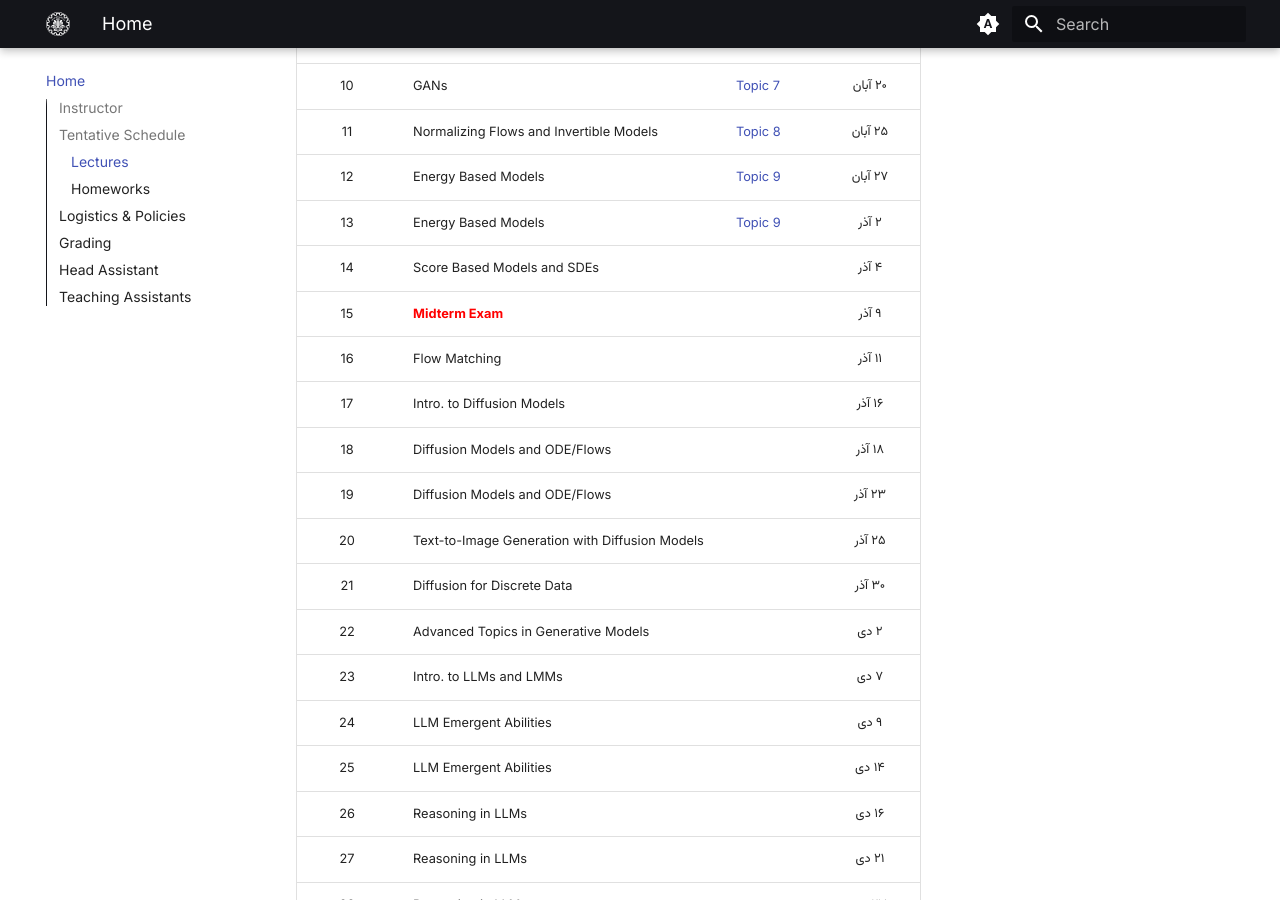
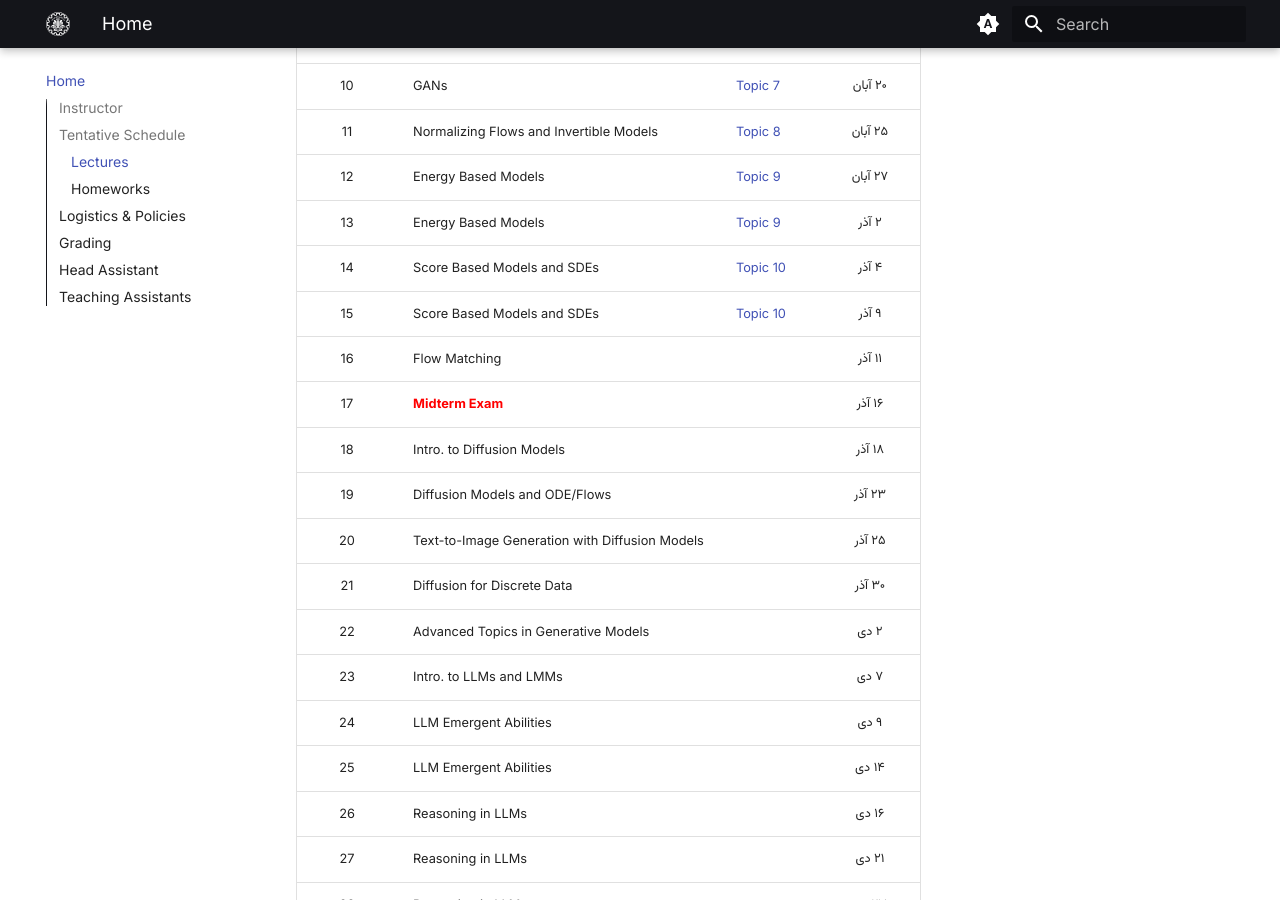
Before and after one commit to SUT-CS-GM/sut-cs-gm.github.io, an MkDocs documentation site: the page built from docs/index.md, in a window 1280 px wide and 900 px high, scrolled down 1416 px. Built offline with MkDocs 1.6.1 and Material for MkDocs 9.7.7, drawn with Linux system fonts in a browser that asks for light colours; some web fonts are replaced.

Commit message:
feat: Add SBM slides and supplementary materials, and update schedule

```diff
--- a/docs/index.md
+++ b/docs/index.md
@@ -94,36 +94,36 @@
 
 ### Lectures
 
-| #   | Topic of Session                                      | Material                                                                  | Date                                                                |
-|:---:|:------------------------------------------------------|:--------------------------------------------------------------------------|:-------------------------------------------------------------------:|
-| 1   | Introduction                                          | <a href="/material/#topic-1-introduction">Topic 1</a> | <div style="direction: rtl;font-family: Vazirmatn;">۲۰ مهر<br></div>  |
-| 2   | Intro. to Probabilistic Graphical Models                | <a href="/material/#topic-2-pgm-representation">Topic 2</a> | <div style="direction: rtl;font-family: Vazirmatn;">۲۲ مهر<br></div>  |
-| 3   | Intro. to Probabilistic Graphical Models                | <a href="/material/#topic-3-pgm-inference">Topic 3</a> | <div style="direction: rtl;font-family: Vazirmatn;">۲۷ مهر<br></div>  |
-| 4   | Intro. to Probabilistic Graphical Models                | <a href="/material/#topic-4-pgm-learning">Topic 4</a> | <div style="direction: rtl;font-family: Vazirmatn;">۲۹ مهر<br></div>  |
-| 5   | Autoregressive Models                                 | <a href="/material/#topic-5-autoregressive-models">Topic 5</a> | <div style="direction: rtl;font-family: Vazirmatn;">۴ آبان<br></div>  |
-| 6   | Autoregressive Models                                 | <a href="/material/#topic-5-autoregressive-models">Topic 5</a> | <div style="direction: rtl;font-family: Vazirmatn;">۶ آبان<br></div>  |
-| 7   | VAEs                                                  | <a href="/material/#topic-6-variational-autoencoder">Topic 6</a> | <div style="direction: rtl;font-family: Vazirmatn;">۱۱ آبان<br></div> |
-| 8   | VAEs                                                  | <a href="/material/#topic-6-variational-autoencoder">Topic 6</a> | <div style="direction: rtl;font-family: Vazirmatn;">۱۳ آبان<br></div> |
-| 9   | GANs                                                  | <a href="/material/#topic-7-gan">Topic 7</a> | <div style="direction: rtl;font-family: Vazirmatn;">۱۸ آبان<br></div> |
-| 10  | GANs                                                  | <a href="/material/#topic-7-gan">Topic 7</a> | <div style="direction: rtl;font-family: Vazirmatn;">۲۰ آبان<br></div> |
-| 11  | Normalizing Flows and Invertible Models               | <a href="/material/#topic-8-normalizing-flow">Topic 8</a> | <div style="direction: rtl;font-family: Vazirmatn;">۲۵ آبان<br></div> |
-| 12  | Energy Based Models                                   | <a href="/material/#topic-9-energy-based-models">Topic 9</a> | <div style="direction: rtl;font-family: Vazirmatn;">۲۷ آبان<br></div> |
-| 13  | Energy Based Models                                   | <a href="/material/#topic-9-energy-based-models">Topic 9</a> | <div style="direction: rtl;font-family: Vazirmatn;">۲ آذر<br></div>   |
-| 14  | Score Based Models and SDEs                           |                                                                           | <div style="direction: rtl;font-family: Vazirmatn;">۴ آذر<br></div>   |
-| 15  | <div style="font-weight: bold; color: red;" > Midterm Exam</div> |                                                                           | <div style="direction: rtl;font-family: Vazirmatn;">۹ آذر<br></div>   |
-| 16  | Flow Matching                                         |                                                                           | <div style="direction: rtl;font-family: Vazirmatn;">۱۱ آذر<br></div> |
-| 17  | Intro. to Diffusion Models                            |                                                                           | <div style="direction: rtl;font-family: Vazirmatn;">۱۶ آذر<br></div> |
-| 18  | Diffusion Models and ODE/Flows                        |                                                                           | <div style="direction: rtl;font-family: Vazirmatn;">۱۸ آذر<br></div> |
-| 19  | Diffusion Models and ODE/Flows                        |                                                                           | <div style="direction: rtl;font-family: Vazirmatn;">۲۳ آذر<br></div> |
-| 20  | Text-to-Image Generation with Diffusion Models        |                                                                           | <div style="direction: rtl;font-family: Vazirmatn;">۲۵ آذر<br></div> |
-| 21  | Diffusion for Discrete Data                           |                                                                           | <div style="direction: rtl;font-family: Vazirmatn;">۳۰ آذر<br></div> |
-| 22  | Advanced Topics in Generative Models                  |                                                                           | <div style="direction: rtl;font-family: Vazirmatn;">۲ دی<br></div>   |
-| 23  | Intro. to LLMs and LMMs                               |                                                                           | <div style="direction: rtl;font-family: Vazirmatn;">۷ دی<br></div>   |
-| 24  | LLM Emergent Abilities                                |                                                                           | <div style="direction: rtl;font-family: Vazirmatn;">۹ دی<br></div>   |
-| 25  | LLM Emergent Abilities                                |                                                                           | <div style="direction: rtl;font-family: Vazirmatn;">۱۴ دی<br></div>  |
-| 26  | Reasoning in LLMs                                     |                                                                           | <div style="direction: rtl;font-family: Vazirmatn;">۱۶ دی<br></div>  |
-| 27  | Reasoning in LLMs                                     |                                                                           | <div style="direction: rtl;font-family: Vazirmatn;">۲۱ دی<br></div>  |
-| 28  | Reasoning in LLMs                                     |                                                                           | <div style="direction: rtl;font-family: Vazirmatn;">۲۳ دی<br></div>  |
+| #   | Topic of Session                                                | Material                                                          | Date                                                                  |
+|:---:|:----------------------------------------------------------------|:------------------------------------------------------------------|:---------------------------------------------------------------------:|
+| 1   | Introduction                                                    | <a href="/material/#topic-1-introduction">Topic 1</a>             | <div style="direction: rtl;font-family: Vazirmatn;">۲۰ مهر<br></div>  |
+| 2   | Intro. to Probabilistic Graphical Models                        | <a href="/material/#topic-2-pgm-representation">Topic 2</a>       | <div style="direction: rtl;font-family: Vazirmatn;">۲۲ مهر<br></div>  |
+| 3   | Intro. to Probabilistic Graphical Models                        | <a href="/material/#topic-3-pgm-inference">Topic 3</a>            | <div style="direction: rtl;font-family: Vazirmatn;">۲۷ مهر<br></div>  |
+| 4   | Intro. to Probabilistic Graphical Models                        | <a href="/material/#topic-4-pgm-learning">Topic 4</a>             | <div style="direction: rtl;font-family: Vazirmatn;">۲۹ مهر<br></div>  |
+| 5   | Autoregressive Models                                           | <a href="/material/#topic-5-autoregressive-models">Topic 5</a>    | <div style="direction: rtl;font-family: Vazirmatn;">۴ آبان<br></div>  |
+| 6   | Autoregressive Models                                           | <a href="/material/#topic-5-autoregressive-models">Topic 5</a>    | <div style="direction: rtl;font-family: Vazirmatn;">۶ آبان<br></div>  |
+| 7   | VAEs                                                            | <a href="/material/#topic-6-variational-autoencoder">Topic 6</a>  | <div style="direction: rtl;font-family: Vazirmatn;">۱۱ آبان<br></div> |
+| 8   | VAEs                                                            | <a href="/material/#topic-6-variational-autoencoder">Topic 6</a>  | <div style="direction: rtl;font-family: Vazirmatn;">۱۳ آبان<br></div> |
+| 9   | GANs                                                            | <a href="/material/#topic-7-gan">Topic 7</a>                      | <div style="direction: rtl;font-family: Vazirmatn;">۱۸ آبان<br></div> |
+| 10  | GANs                                                            | <a href="/material/#topic-7-gan">Topic 7</a>                      | <div style="direction: rtl;font-family: Vazirmatn;">۲۰ آبان<br></div> |
+| 11  | Normalizing Flows and Invertible Models                         | <a href="/material/#topic-8-normalizing-flow">Topic 8</a>         | <div style="direction: rtl;font-family: Vazirmatn;">۲۵ آبان<br></div> |
+| 12  | Energy Based Models                                             | <a href="/material/#topic-9-energy-based-models">Topic 9</a>      | <div style="direction: rtl;font-family: Vazirmatn;">۲۷ آبان<br></div> |
+| 13  | Energy Based Models                                             | <a href="/material/#topic-9-energy-based-models">Topic 9</a>      | <div style="direction: rtl;font-family: Vazirmatn;">۲ آذر<br></div>   |
+| 14  | Score Based Models and SDEs                                     | <a href="/material/#topic-10-score-based-models">Topic 10</a>     | <div style="direction: rtl;font-family: Vazirmatn;">۴ آذر<br></div>   |
+| 15  | Score Based Models and SDEs                                     | <a href="/material/#topic-10-score-based-models">Topic 10</a>     | <div style="direction: rtl;font-family: Vazirmatn;">۹ آذر<br></div>   |
+| 16  | Flow Matching                                                   |                                                                   | <div style="direction: rtl;font-family: Vazirmatn;">۱۱ آذر<br></div>  |
+| 17  | <div style="font-weight: bold; color: red;" >Midterm Exam</div> |                                                                   | <div style="direction: rtl;font-family: Vazirmatn;">۱۶ آذر<br></div>  |
+| 18  | Intro. to Diffusion Models                                      |                                                                   | <div style="direction: rtl;font-family: Vazirmatn;">۱۸ آذر<br></div>  |
+| 19  | Diffusion Models and ODE/Flows                                  |                                                                   | <div style="direction: rtl;font-family: Vazirmatn;">۲۳ آذر<br></div>  |
+| 20  | Text-to-Image Generation with Diffusion Models                  |                                                                   | <div style="direction: rtl;font-family: Vazirmatn;">۲۵ آذر<br></div>  |
+| 21  | Diffusion for Discrete Data                                     |                                                                   | <div style="direction: rtl;font-family: Vazirmatn;">۳۰ آذر<br></div>  |
+| 22  | Advanced Topics in Generative Models                            |                                                                   | <div style="direction: rtl;font-family: Vazirmatn;">۲ دی<br></div>    |
+| 23  | Intro. to LLMs and LMMs                                         |                                                                   | <div style="direction: rtl;font-family: Vazirmatn;">۷ دی<br></div>    |
+| 24  | LLM Emergent Abilities                                          |                                                                   | <div style="direction: rtl;font-family: Vazirmatn;">۹ دی<br></div>    |
+| 25  | LLM Emergent Abilities                                          |                                                                   | <div style="direction: rtl;font-family: Vazirmatn;">۱۴ دی<br></div>   |
+| 26  | Reasoning in LLMs                                               |                                                                   | <div style="direction: rtl;font-family: Vazirmatn;">۱۶ دی<br></div>   |
+| 27  | Reasoning in LLMs                                               |                                                                   | <div style="direction: rtl;font-family: Vazirmatn;">۲۱ دی<br></div>   |
+| 28  | Reasoning in LLMs                                               |                                                                   | <div style="direction: rtl;font-family: Vazirmatn;">۲۳ دی<br></div>   |
 
 ### Homeworks
 
```
Also changed, not shown: docs/material/index.md (+24 -0 lines), 2 other files.
